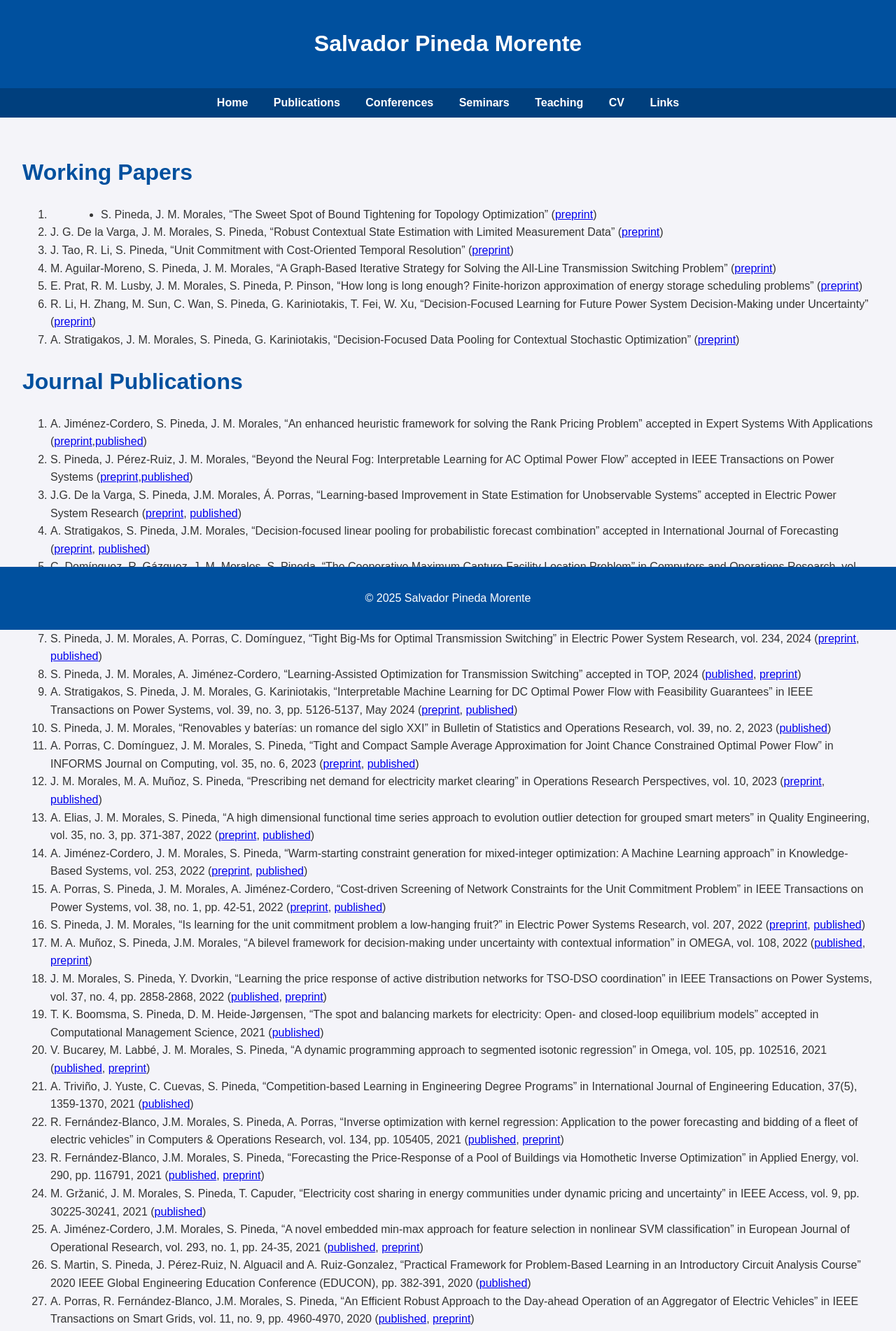
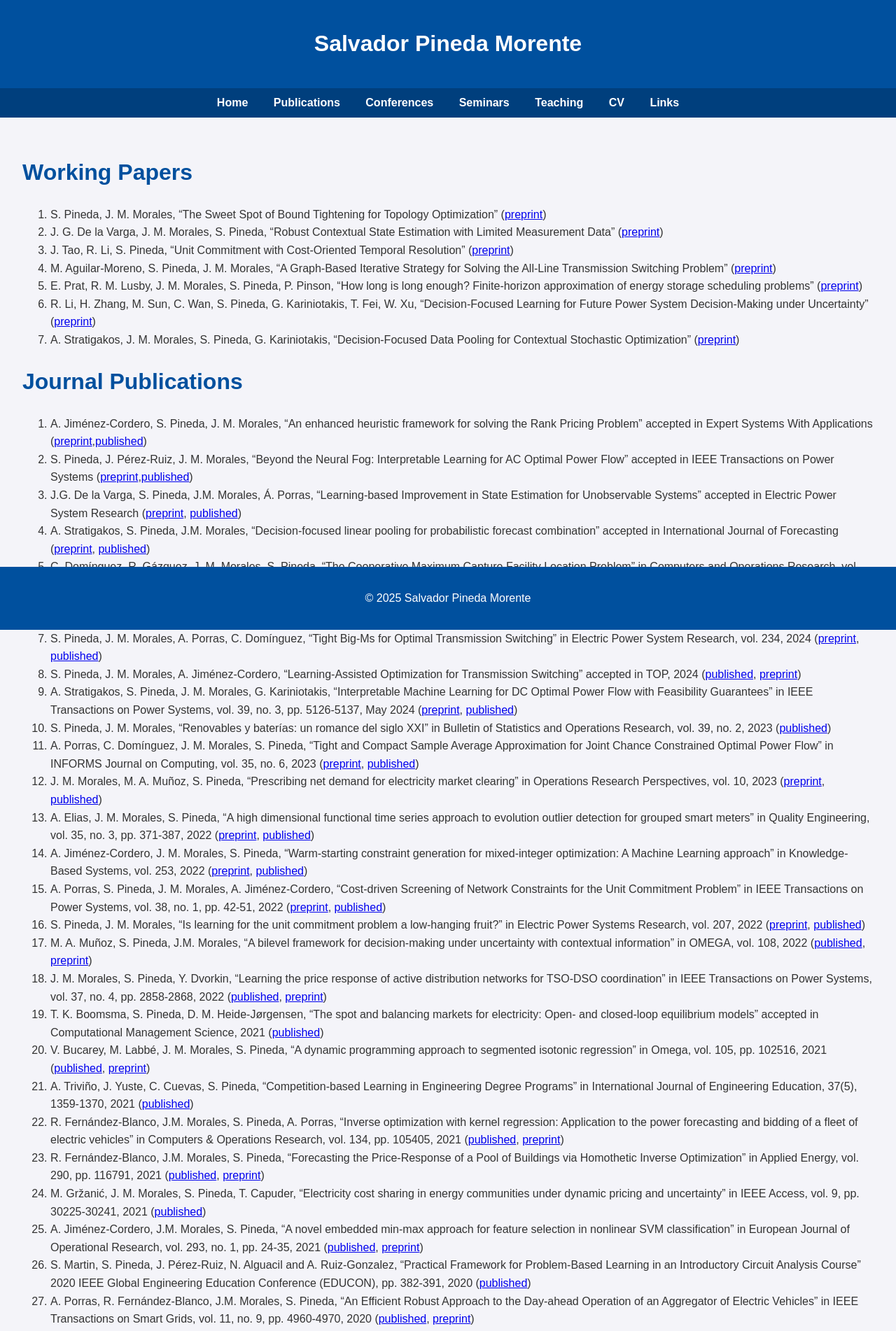
Before and after one commit to salvapineda/salvapineda.github.io, a Jekyll site: the page built from publications.md, in a window 1280 px wide. Shown: the top 1902 px of the page at 70% size. Built offline with Jekyll 4.4.1, drawn with Linux system fonts in a browser that asks for light colours.

Commit message:
small fix

```diff
--- a/publications.md
+++ b/publications.md
@@ -10,7 +10,7 @@ title: "Publications"
 
 # Working Papers
 
-1. - S. Pineda, J. M. Morales, "The Sweet Spot of Bound Tightening for Topology Optimization" ([preprint](https://arxiv.org/abs/2507.16496))
+1. S. Pineda, J. M. Morales, "The Sweet Spot of Bound Tightening for Topology Optimization" ([preprint](https://arxiv.org/abs/2507.16496))
 1. J. G. De la Varga, J. M. Morales, S. Pineda, "Robust Contextual State Estimation with Limited Measurement Data" ([preprint](https://arxiv.org/abs/2507.08767))
 1.  J. Tao, R. Li, S. Pineda, "Unit Commitment with Cost-Oriented Temporal Resolution" ([preprint](https://arxiv.org/abs/2506.02707))
 1.  M. Aguilar-Moreno, S. Pineda, J. M. Morales, "A Graph-Based Iterative Strategy for Solving the All-Line Transmission Switching Problem" ([preprint](https://arxiv.org/abs/2502.10333))
```
